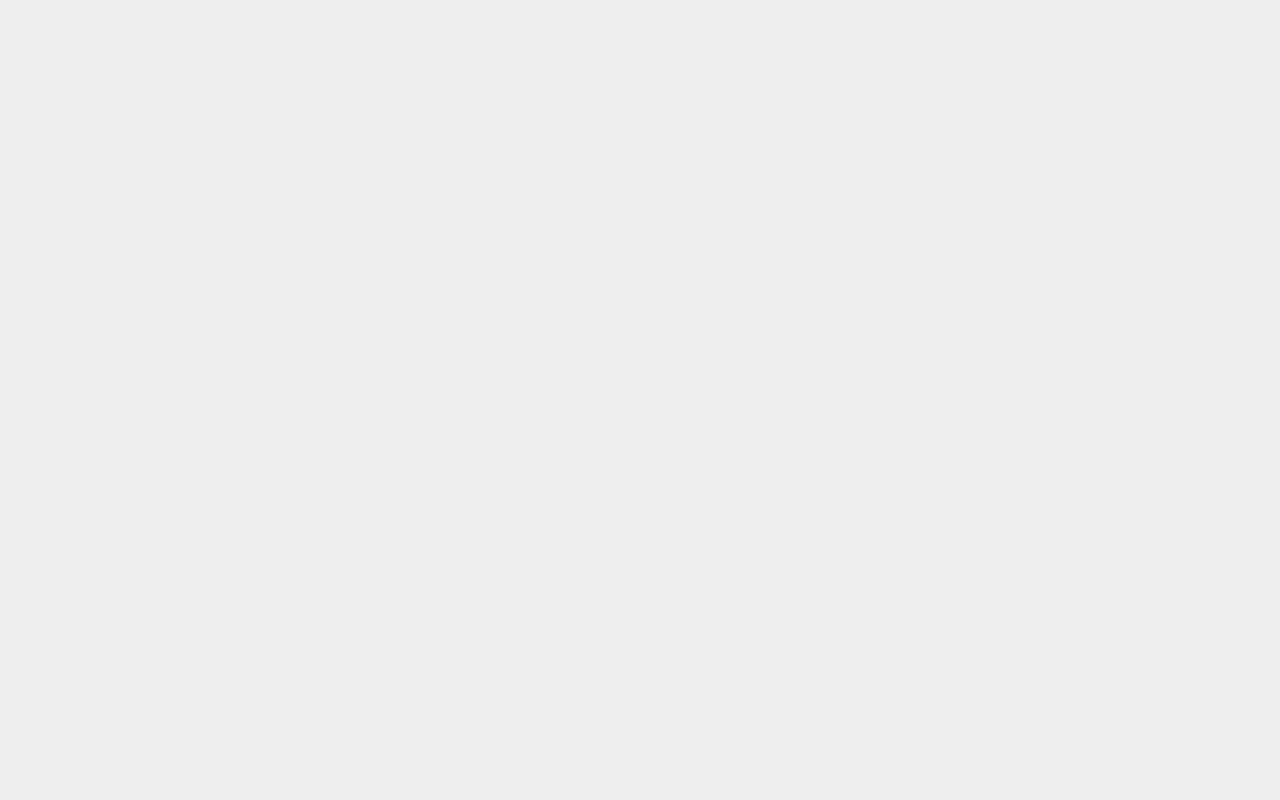
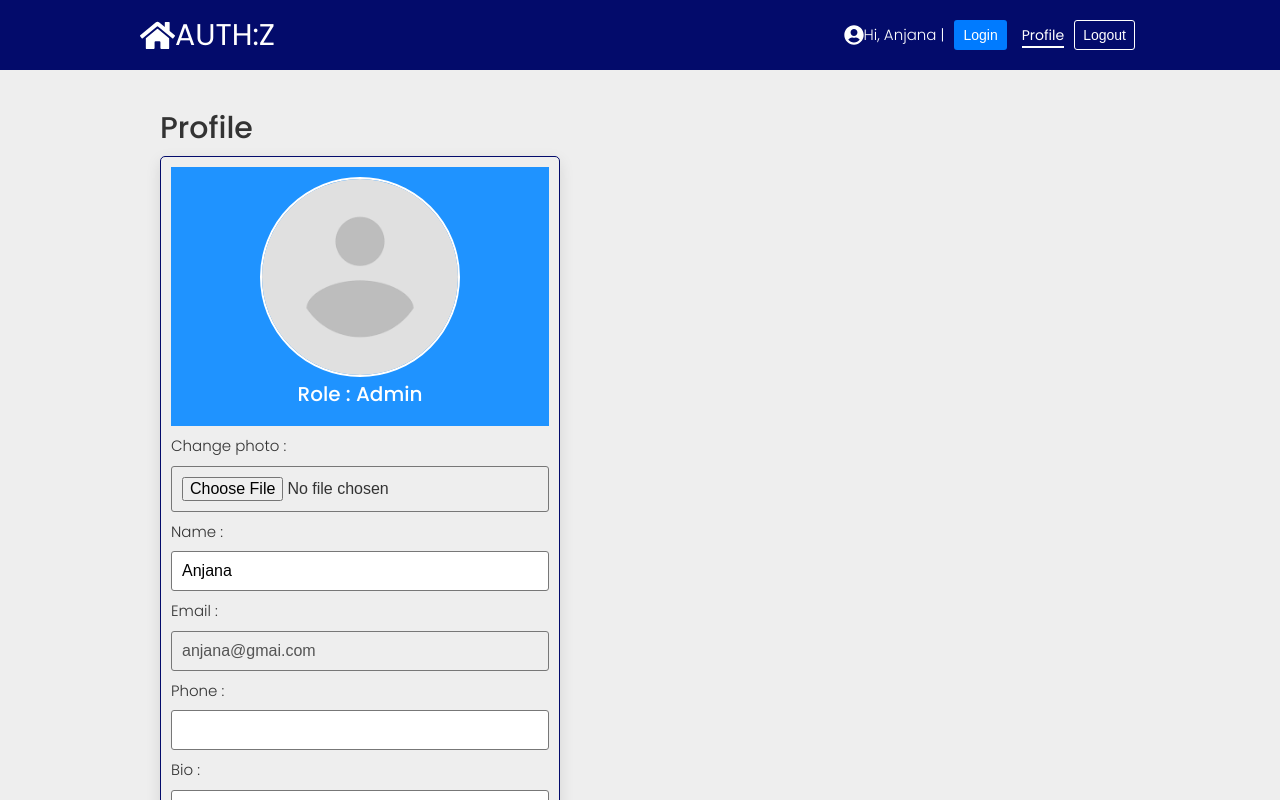
Before and after one commit to AnjanaTinush/Authentication-Mern, a React (Create React App) app in the folder frontend/: page /profile in a window 1280 px wide. Before the commit this address had no page. Shown: the top 800 px of the page. Built offline with nearby package versions, Linux system fonts and the light colour scheme.

Commit message:
ctreate profile section

```diff
--- a/frontend/src/App.js
+++ b/frontend/src/App.js
@@ -6,6 +6,7 @@ import Register from './pages/auth/Register';
 import Forgot from './pages/auth/Forgot';
 import Reset from './pages/auth/Reset';
 import LoginWithCode from './pages/auth/LoginWithCode';
+import Profile from './pages/profile/Profile';
 
 function App() {
   return (
@@ -18,6 +19,7 @@ function App() {
    <Route path="/forgot" element={<Forgot/>}/>
    <Route path="/resetPassword/:resetToken" element={<Reset/>}/>
    <Route path="/loginWithCode/:email" element={<LoginWithCode/>}/>
+   <Route path="/profile" element={<Layout> <Profile/> </Layout>} />
    </Routes>
    </BrowserRouter>
 
--- /dev/null
+++ b/frontend/src/pages/profile/Profile.js
@@ -0,0 +1,100 @@
+import React, { useState } from 'react'
+import Card from "../../components/card/Card"
+import profieImg from "../../assets/avatarr.png"
+import "./Profile.scss"
+
+const initialState = {
+    name: "Anjana",
+    email : "anjana@gmai.com",
+    phone : "",
+    bio : "",
+    photo : "",
+    role: "",
+    isVerified : false
+}
+
+const Profile = () => {
+
+    const [profile,setProfilr] = useState(initialState)
+
+const handleImageChange = () =>{
+
+}
+
+const handleInputChange = () =>{}
+
+  return (
+    <>
+    <section>
+        <div className='container'>
+            <h2>Profile</h2>
+<div className='--flex-start profile'>
+    <Card cardClass={"card"}>
+   <>
+    <div className='profile-photo'>
+        <div> <img src={profieImg} alt='profileimg'/>
+        <h3>Role : Admin</h3>
+        </div>
+
+
+    </div>
+    <form>
+        <p>
+           <lable>Change photo :</lable>
+           <input
+           type='file'
+           accept='image/*'
+           name='image'
+           onChange={handleImageChange}/>
+        </p>
+        <p>
+           <lable>Name :</lable>
+           <input
+           type='text'
+           name='name'
+           value={profile.name}
+           onChange={handleInputChange}/>
+        </p>
+        <p>
+           <lable>Email :</lable>
+           <input
+           type='email'
+           name='email'
+           value={profile.email}
+           onChange={handleInputChange}
+           disabled/>
+        </p>
+        <p>
+           <lable>Phone :</lable>
+           <input
+           type='text'
+           name='phone'
+           value={profile.phone}
+           onChange={handleInputChange}
+           />
+        </p>
+        <p>
+           <lable>Bio :</lable>
+           <textarea
+           name='bio'
+           value={profile.bio}
+           onChange={handleInputChange}
+           color='30' rows={10}
+           >
+           </textarea>
+        </p>
+        <bitton className='--btn --btn-primary --btn-block'>
+            Update Profiles
+        </bitton>
+    </form>
+   </>
+    </Card>
+</div>
+        </div>
+    </section>
+
+    </>
+  )
+}
+
+export default Profile
--- /dev/null
+++ b/frontend/src/pages/profile/Profile.scss
@@ -0,0 +1,59 @@
+.profile {
+    .card {
+      width: 100%;
+      max-width: 400px;
+      padding: 1rem;
+      border: 1px solid #030b6b;
+    }
+    .profile-photo {
+      width: 100%;
+      // border: 1px solid #fff;
+      background-color: var(--light-blue);
+      padding: 1rem;
+      display: flex;
+      justify-content: center;
+      align-items: center;
+      margin-bottom: 1rem;
+
+      & img {
+        width: 200px;
+        height: 200px;
+        border: 2px solid #fff;
+        border-radius: 50%;
+      }
+
+      & h3 {
+        color: #fff;
+        font-size: 2rem;
+        text-align: center;
+      }
+    }
+    form {
+      label {
+        display: block;
+        font-size: 1.4rem;
+        font-weight: 500;
+      }
+      input[type="text"],
+      input[type="number"],
+      input[type="file"],
+      input[type="email"],
+      select,
+      textarea,
+      input[type="password"] {
+        display: block;
+        font-size: 1.6rem;
+        font-weight: 300;
+        padding: 1rem;
+        margin: 1rem auto;
+        width: 100%;
+        border: 1px solid #777;
+        border-radius: 3px;
+        outline: none;
+      }
+
+      // textarea {
+      //   width: 100%;
+      // }
+    }
+  }
```
